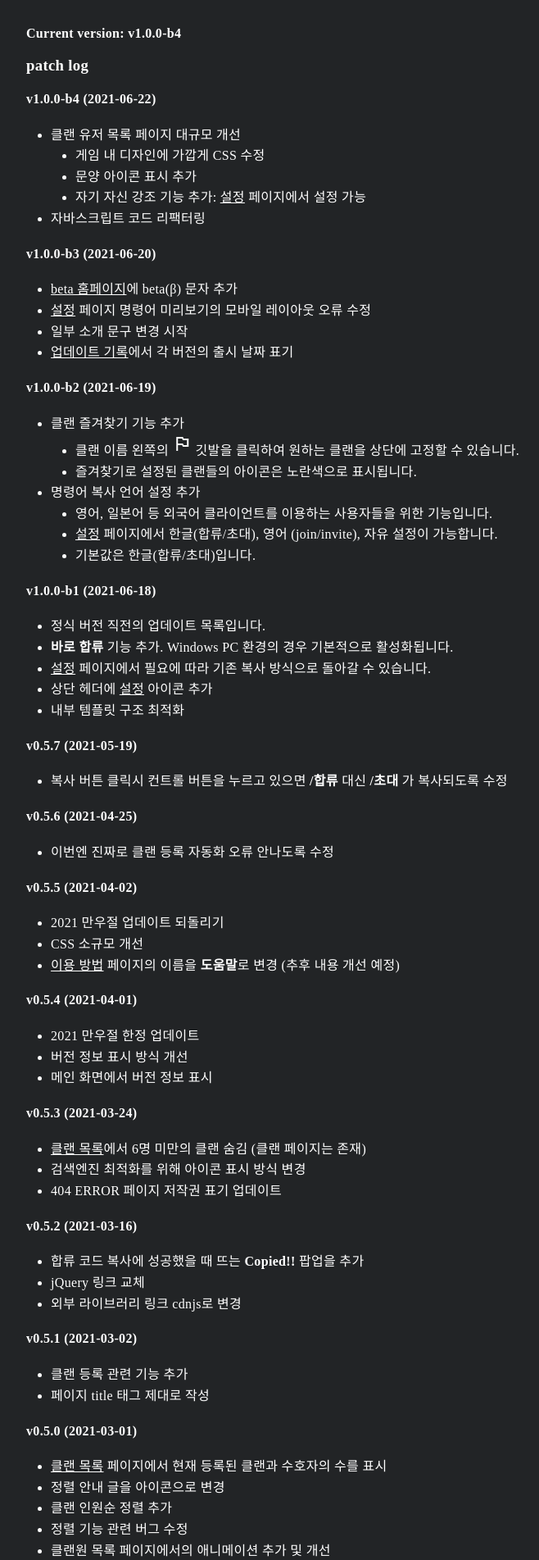
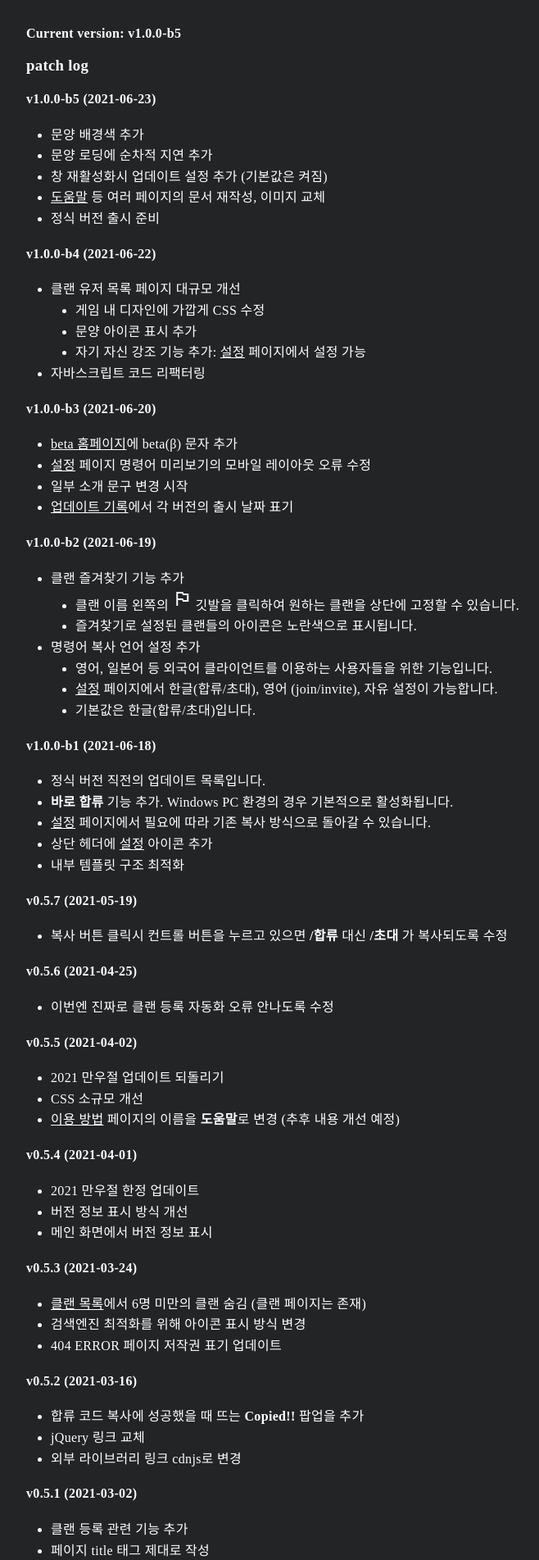
Before and after one commit to krepe-suZette/dega.kr, a Flask app: page /update-log in a window 1280 px wide. Shown: the part 56-1959 px from the top of the page at 82% size, without its empty margins (96-754 px from the left). Run offline with Flask 2, Linux system fonts and the light colour scheme; parts of the project's set-up code (start-up, migrations or seed data) failed here and were passed over; some web fonts are replaced.

Commit message:
:bookmark: v1.0.0-b5

```diff
--- a/app.py
+++ b/app.py
@@ -5,8 +5,8 @@ from parser_client import Client, Data
 app = Flask("main")
 p_client = Client()
 data = Data()
-last_update = "2021-06-22"
-__version__ = "1.0.0-b4"
+last_update = "2021-06-23"
+__version__ = "1.0.0-b5"
 
 
 @app.route("/")
--- a/templates/layout.html
+++ b/templates/layout.html
@@ -3,7 +3,7 @@
 <head>
   {% include "tracker.html" %}
   {% set title_s %}{% block title %}dega.kr (β){% endblock %}{% endset %}
-  {% set version = "1.0.0-b4" %}
+  {% set version = "1.0.0-b5" %}
   <meta charset="UTF-8">
   <!-- Favicon / icon -->
   <link rel="apple-touch-icon" sizes="180x180" href="/static/icon/apple-touch-icon.png">
--- a/templates/update-log.html
+++ b/templates/update-log.html
@@ -13,6 +13,14 @@
   <strong>Current version: v{{ version }}</strong>
 
   <h3>patch log</h3>
+  <h4>v1.0.0-b5 (2021-06-23)</h4>
+  <ul>
+    <li>문양 배경색 추가</li>
+    <li>문양 로딩에 순차적 지연 추가</li>
+    <li>창 재활성화시 업데이트 설정 추가 (기본값은 켜짐)</li>
+    <li><a href="/help" class="url">도움말</a> 등 여러 페이지의 문서 재작성, 이미지 교체</li>
+    <li>정식 버전 출시 준비</li>
+  </ul>
   <h4>v1.0.0-b4 (2021-06-22)</h4>
   <ul>
     <li>클랜 유저 목록 페이지 대규모 개선<ul>
```
